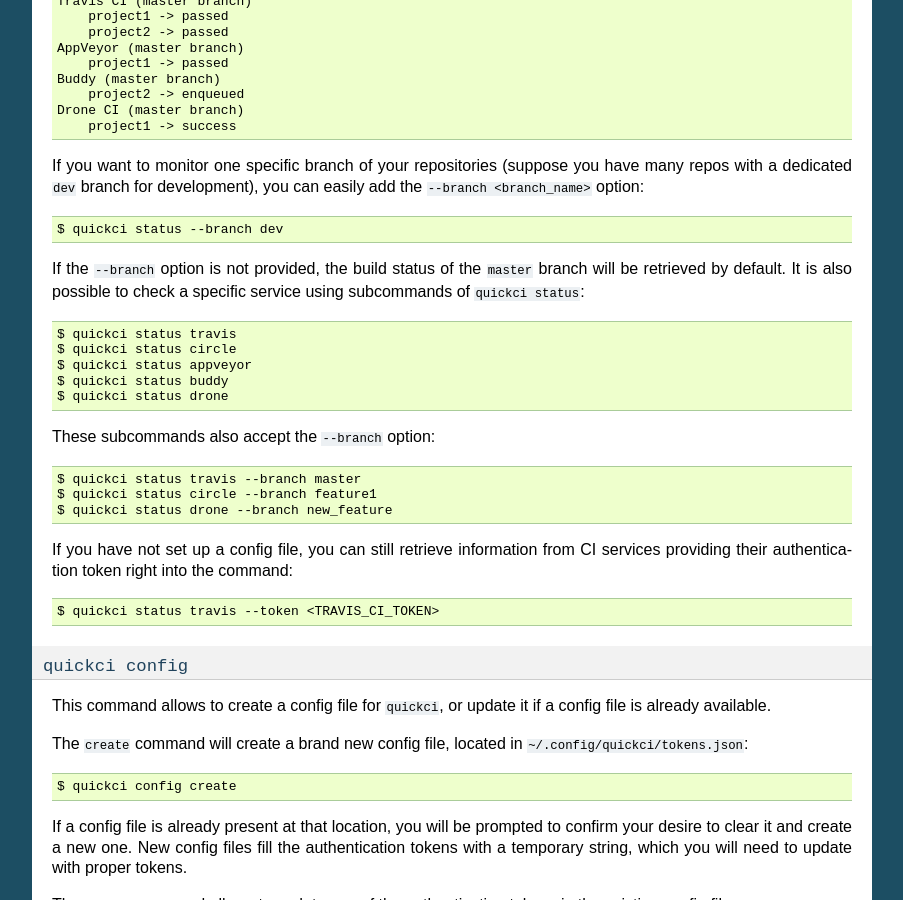
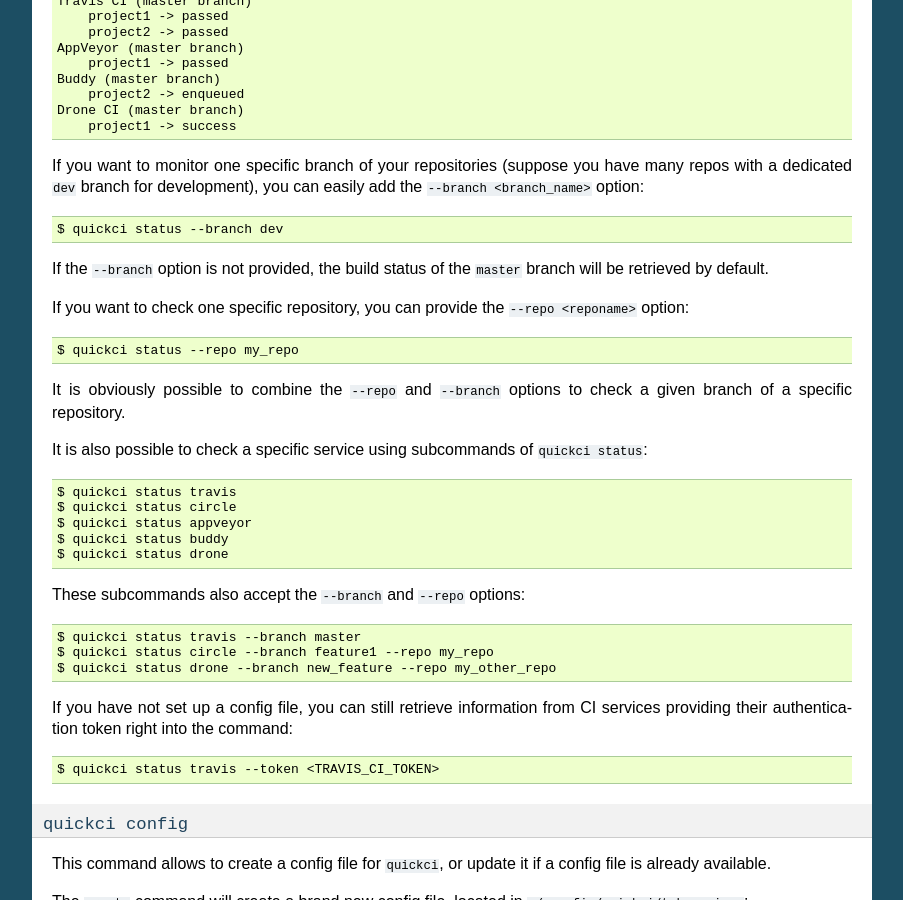
Before and after one commit to robertopreste/quickCI, a Sphinx documentation site: the page built from docs/usage.rst, in a window 1280 px wide and 900 px high, scrolled down 492 px. Shown: the whole window, without its empty margins (198-1101 px from the left). Built offline with Sphinx 7.4.7, drawn with Linux system fonts in a browser that asks for light colours.

Commit message:
Update documentation and history [skip ci]

```diff
--- a/HISTORY.rst
+++ b/HISTORY.rst
@@ -60,3 +60,9 @@
 
 * Add ``--branch`` option to check for specific branch;
 * Update documentation.
+
+0.4.0 (2019-12-12)
+==================
+
+* Add ``--repo`` option to check for a specific repository;
+* Update repository.
--- a/docs/usage.rst
+++ b/docs/usage.rst
@@ -38,6 +38,13 @@
     $ quickci status --branch dev
 
 If the ``--branch`` option is not provided, the build status of the ``master`` branch will be retrieved by default.
+
+If you want to check one specific repository, you can provide the ``--repo <reponame>`` option::
+
+    $ quickci status --repo my_repo
+
+It is obviously possible to combine the ``--repo`` and ``--branch`` options to check a given branch of a specific repository.
+
 It is also possible to check a specific service using subcommands of ``quickci status``::
 
     $ quickci status travis
@@ -46,11 +53,11 @@
     $ quickci status buddy
     $ quickci status drone
 
-These subcommands also accept the ``--branch`` option::
+These subcommands also accept the ``--branch`` and ``--repo`` options::
 
     $ quickci status travis --branch master
-    $ quickci status circle --branch feature1
-    $ quickci status drone --branch new_feature
+    $ quickci status circle --branch feature1 --repo my_repo
+    $ quickci status drone --branch new_feature --repo my_other_repo
 
 If you have not set up a config file, you can still retrieve information from CI services providing their authentication token right into the command::
 
```
Also changed, not shown: README.rst (+8 -1 lines).
